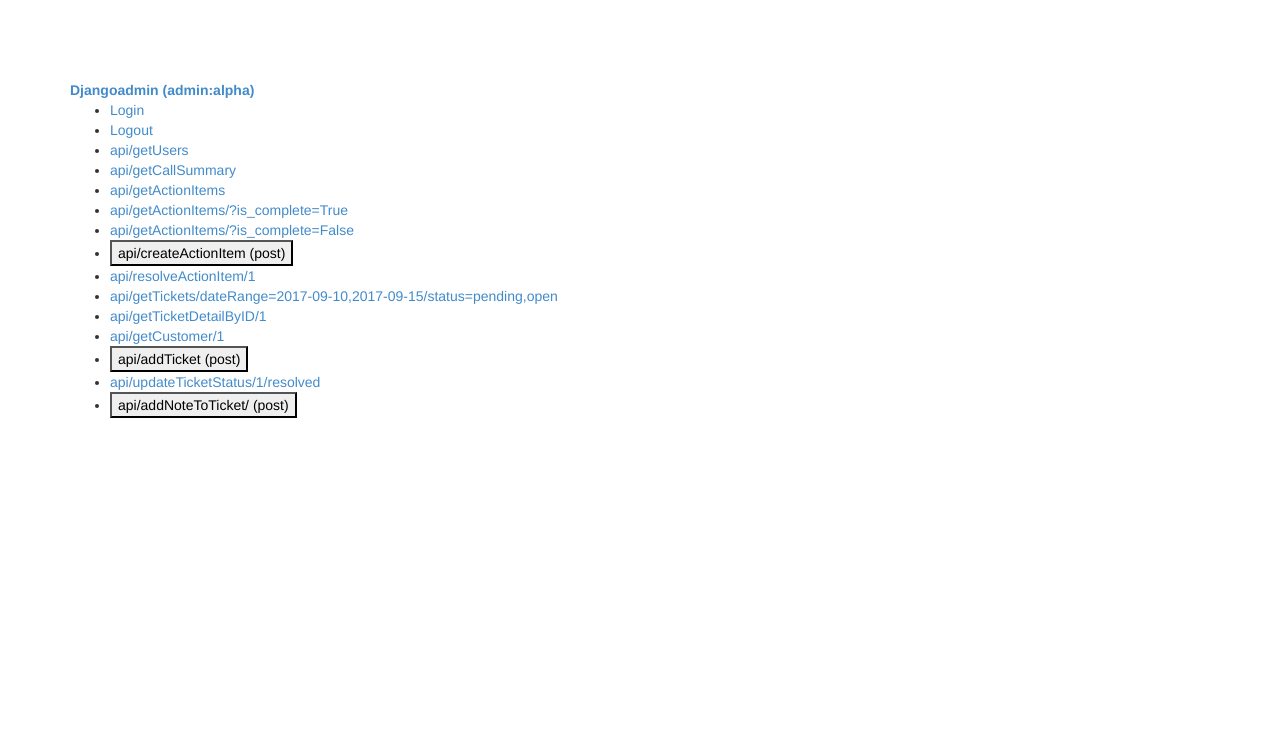
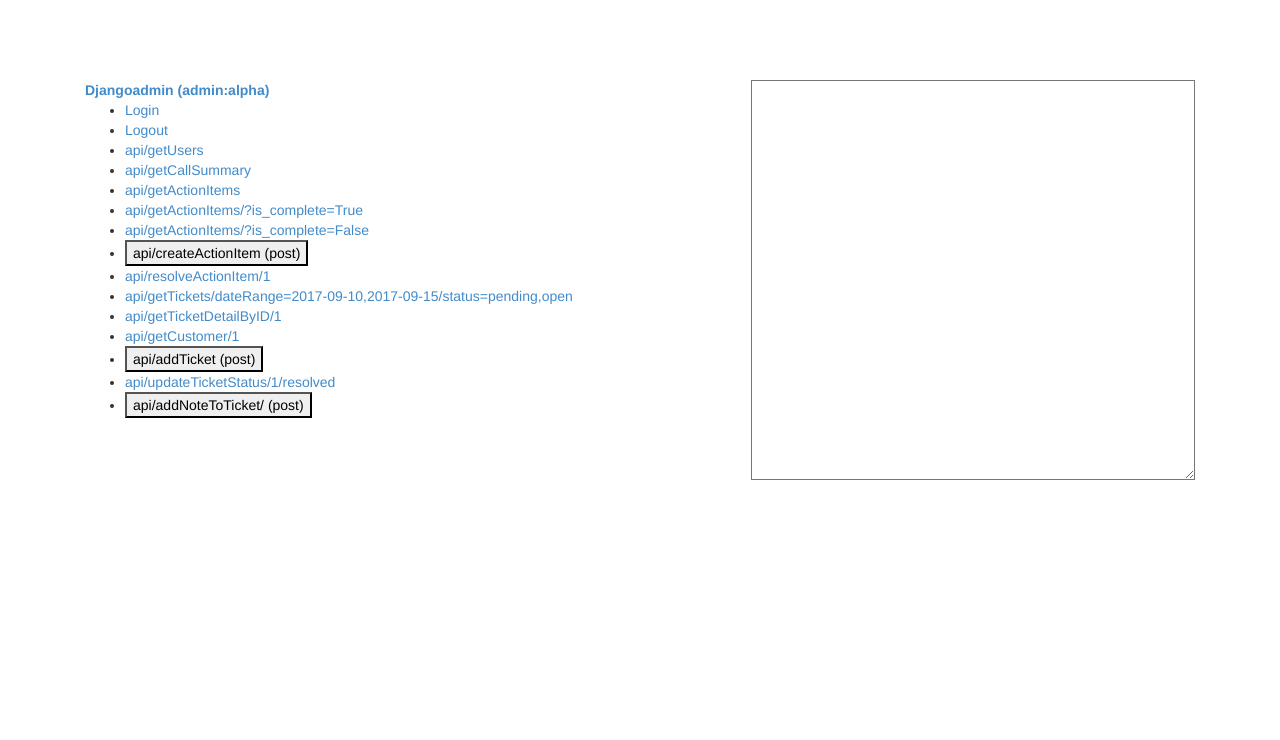
Before and after one commit to bob1b/yj, a Django app: page / in a window 1280 px wide. Shown: the top 740 px of the page. Run offline with Django 3.2, Linux system fonts and the light colour scheme; parts of the project's set-up code (start-up, migrations or seed data) failed here and were passed over; some libraries are stand-ins or nearby versions.

Commit message:
change homepage test links to ajax, add response box on right

```diff
--- a/yj/static/css/yj.css
+++ b/yj/static/css/yj.css
@@ -11,3 +11,7 @@
     height: 64px;
     margin-top: -20px;
 }
+
+.container { position:relative; overflow:hidden; }
+.left { float:left; }
+textarea { float:right; height:400px; width:40%; }
--- a/yj/templates/base.html
+++ b/yj/templates/base.html
@@ -12,6 +12,7 @@
         <link href="{{ STATIC_URL }}css/bootstrap.css" rel="stylesheet">
         <link href="{{ STATIC_URL }}css/base.css" rel="stylesheet">
         <link href="{{ STATIC_URL }}css/yj.css" rel="stylesheet">
+        <script src="{{ STATIC_URL }}js/jquery-3.2.1.min.js"></script>
 
         <!-- HTML5 shim and Respond.js IE8 support of HTML5 elements and media queries -->
         <!--[if lt IE 9]>
--- a/yj/templates/home.html
+++ b/yj/templates/home.html
@@ -1,8 +1,10 @@
 {% extends "base.html" %}
 
 {% block content %}
+  <div class="container">
+    <div class="left">
       <a href="/admin/" target="_blank"><b>Djangoadmin (admin:alpha)</b></a>
-  <ul>
+      <ul class="api_test_links">
         <li><a href="api/login?username=b&email=bailey.robert.a@gmail.com" target="_blank">Login</a></li>
         <li><a href="api/logout" target="_blank">Logout</a></li>
         <li><a href="api/getUsers/" target="_blank">api/getUsers</a></li>
@@ -49,4 +51,28 @@
           </form>
         </li>
       </ul>
+    </div> <!-- left -->
+
+    <textarea>
+    </textarea>
+  </div> <!-- container -->
+
+
+  <script>
+    $( document ).ready(function() {
+      $("ul.api_test_links li a").each(function(){
+        var url = $(this).attr('href');
+        $(this).click( function(e){
+          $.ajax({
+              dataType:'json',
+              url: url,
+             headers: {"Authorization": "test-value"}
+          }).done( function(data){
+            $("textarea").val( JSON.stringify(data) );
+          });
+          e.preventDefault();
+        });
+      });
+    });
+  </script>
 {% endblock content %}
```
Lines whose indentation alone changed are shown as unchanged.
